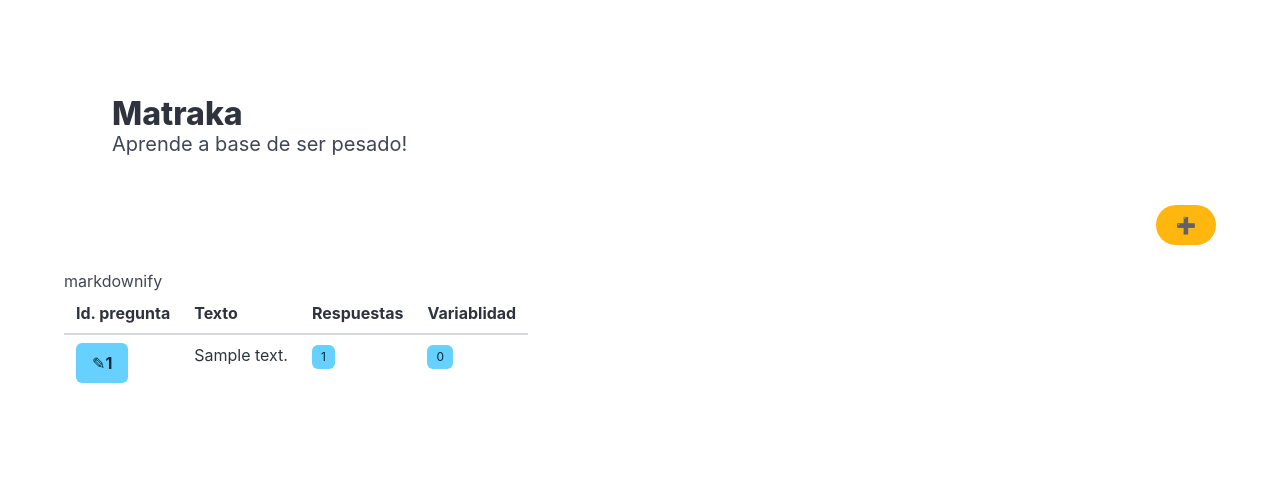
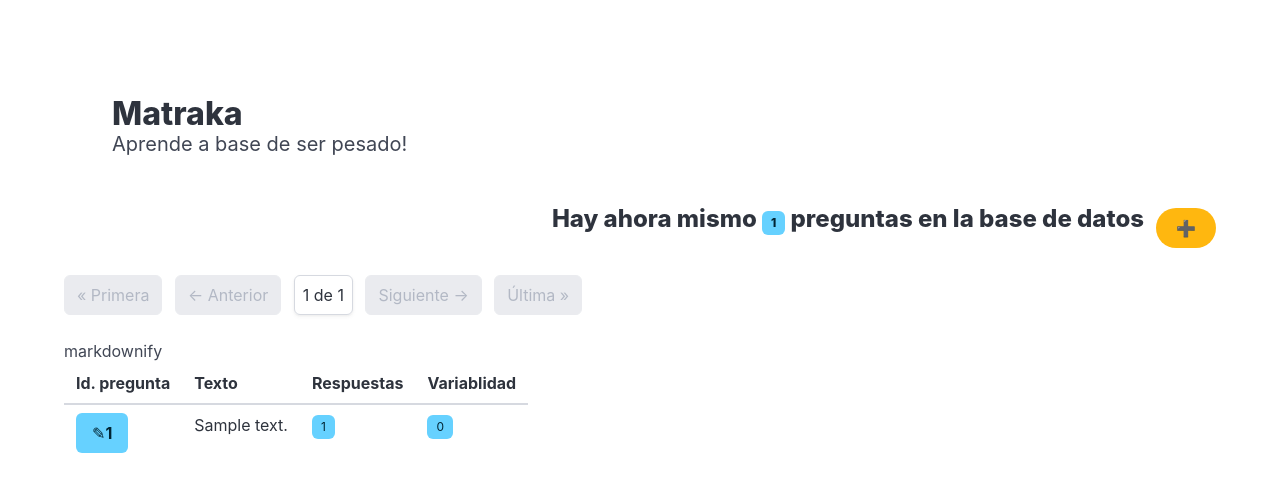
Before and after one commit to euribates/matraka, a Django app: page /questions/ in a window 1280 px wide. Shown: the part 56-548 px from the top of the page. Run offline with Django 5.2, Linux system fonts and the light colour scheme; tables that the repository leaves empty hold one stand-in row (values such as "Sample post"); parts of the project's set-up code (start-up, migrations or seed data) failed here and were passed over; some libraries are stand-ins or nearby versions.

Commit message:
Pagina los resultados del listado de todas las preguntas

```diff
--- a/questions/templates/questions/all_questions.html
+++ b/questions/templates/questions/all_questions.html
@@ -4,9 +4,12 @@
 {% block content %}
 
     <div class="buttons is-right">
+        <h3>Hay ahora mismo <span class="tag is-info">{{ num_questions }}</span> preguntas en la base de datos</h3>
         <a href="{% url 'questions:new_question' %}" class="button is-warning is-rounded">➕</a>
     </div>
 
+
+    {% include "questions/includes/pagination.html" with page=page %}
     <table class="table">
         <thead>
             <tr>
@@ -16,7 +19,7 @@
                 <th>Variablidad</th>
             </tr>markdownify
         </thead>
-        {% for question in questions %}
+        {% for question in page %}
             <tr>
                 <th>
                     <a class="button is-info"
--- /dev/null
+++ b/questions/templates/questions/includes/pagination.html
@@ -0,0 +1,25 @@
+<nav class="pagination" role="navigation" aria-label="pagination">
+  <span class="step-links">
+    {% if page.has_previous %}
+        <a class="pagination-previous" href="?page=1">&laquo; Primera</a>
+        <a class="pagination-previous" href="?page={{ page.previous_page_number }}">&larr; Anterior</a>
+    {% else %}
+        <a class="pagination-previous" href="#" disabled>&laquo; Primera</a>
+        <a class="pagination-previous" href="#" disabled>&larr; Anterior</a>
+    {% endif %}
+
+    <span class="current">
+      <a href="#" class="pagination-link">
+        {{ page.number }} de {{ page.paginator.num_pages }}
+      </a>
+    </span>
+
+    {% if page.has_next %}
+        <a class="pagination-next" href="?page={{ page.next_page_number }}">Siguiente &rarr;</a>
+        <a class="pagination-next" href="?page={{ page.paginator.num_pages }}">Última &raquo;</a>
+    {% else %}
+        <a class="pagination-next" href="#" disabled>Siguiente &rarr;</a>
+        <a class="pagination-next" href="#" disabled>Última &raquo;</a>
+    {% endif %}
+  </span>
+</nav>
--- a/questions/views.py
+++ b/questions/views.py
@@ -3,15 +3,16 @@
 import random
 
 from django.contrib.auth.decorators import login_required
+from django.core.paginator import Paginator
 from django.db.models import Count
 from django.shortcuts import redirect
 from django.shortcuts import render
 from django.views.decorators.csrf import csrf_exempt
 
-from tags.models import Tag
-from questions import models
 from questions import forms
 from questions import links
+from questions import models
+from tags.models import Tag
 
 
 def all_questions(request):
@@ -20,8 +21,11 @@ def all_questions(request):
         .annotate(num_answers=Count('answers'))
         .order_by('-created_at')
         )
+    paginator = Paginator(questions, 25)
+    page_number = int(request.GET.get("page", '1'))
     return render(request, 'questions/all_questions.html', {
-        'questions': questions,
+        'num_questions': questions.count(),
+        'page': paginator.get_page(page_number),
         })
 
 
```
